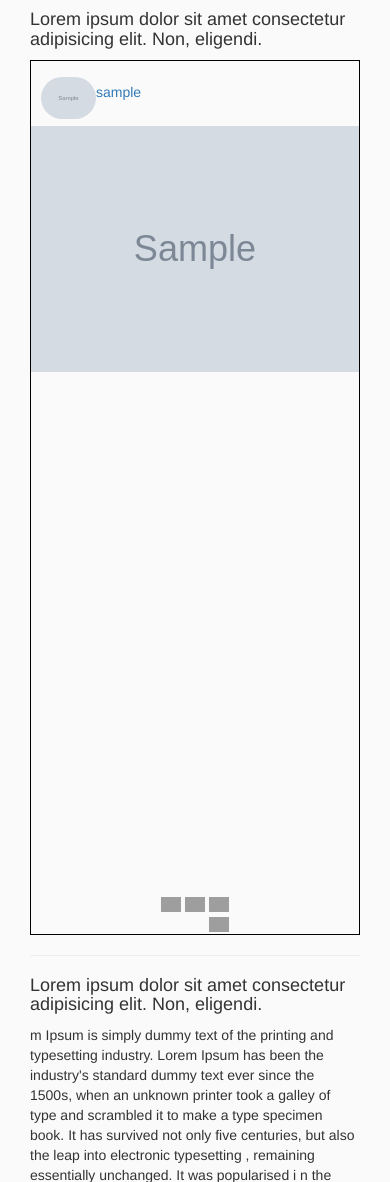
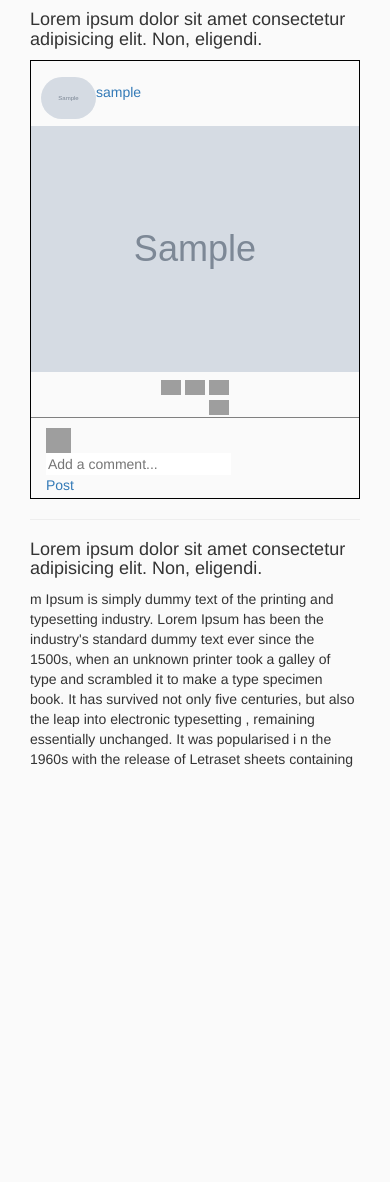
Before and after one commit to kennedybabu/instagram-clone, a Django app: page / in a window 390 px wide. Shown: the part 101-1283 px from the top of the page. After the commit the page ends 868 px from the top, so only its background shows below. Run offline with Django 3.2, Linux system fonts and the light colour scheme; tables that the repository leaves empty hold one stand-in row (values such as "Sample post"); grey boxes marked "Sample" are stand-in pictures; some libraries are stand-ins or nearby versions; grey boxes are pictures that could not be loaded.

Commit message:
style: style the comment section part of the post

```diff
--- a/app/templates/home.html
+++ b/app/templates/home.html
@@ -39,6 +39,21 @@
                            </div>
                        </div>
                     </div>
+                    <div class="comment-section">
+                        <div class="container">
+                            <div class="row">
+                                <div class="smiley col-md-1">
+                                    <img src="https://res.cloudinary.com/dblrvhi8r/image/upload/v1638691186/smiley_pliq6m.png" alt="smiley icon">
+                                </div>
+                                <div class="input-tray col-md-3">
+                                    <input type="text" placeholder="Add a comment...">
+                                </div>
+                                <div class="send-comment col-md-1">
+                                    <a href="">Post</a>
+                                </div>
+                            </div>
+                        </div>
+                    </div>
 
                 </div>
             </a>
--- a/static/css/baseapp.css
+++ b/static/css/baseapp.css
@@ -10,8 +10,16 @@ body {
     margin-top: 5rem;
 }
 
+
+
 .image-container {
-    height: 768px;
+    height: 60%;
+    min-width: 100%;
+}
+
+.image-container img {
+    min-height: 100%;
+    min-width: 100%;
 }
 
 .navbar {
@@ -47,10 +55,6 @@ body > nav > div.container-fluid.col-md-4 > div > a > img {
     height: 80px;
 }
 
-.image-container {
-    min-height: 80%;
-}
-
 img {
     max-width: 100%;
     max-height: 100%;
@@ -59,7 +63,7 @@ img {
 .post {
     display: flex;
     flex-direction: column;
-    min-height: 600px;
+    /* height: 600px; */
     border: 1px solid black;
 }
 
@@ -90,6 +94,9 @@ img {
 
 .icons-container {
     display: flex;
+    border-bottom: 1px solid gray;
+    margin-bottom: .7rem;
+    margin-top: .5rem;
 }
 
 .icons-container img {
@@ -102,16 +109,20 @@ body > div > div > div > div.content.col-md-5 > div:nth-child(3) > div > div > d
     justify-content: flex-end;
 }
 
-/* .sidebar-item {
-	position: absolute;
-	top: 0;
-	left: 0;
-	width: 100%;
-	height: 100%;
+body > div > div > div > div.content.col-md-5 > div:nth-child(6) > div.icons-container > div > div > div.right-icon-container.col-md-6 {
+    display: flex;
+    justify-content: flex-end;
 }
 
-.sticky-column {
-    position: -webkit-sticky;
-    position: sticky;
-    top: 0;
-} */
+.comment-section {
+    padding: .3rem 0;
+}
+
+.input-tray input {
+    border: none;
+}
+
+.smiley img {
+    width: 25px;
+    height: 25px;
+}
```
